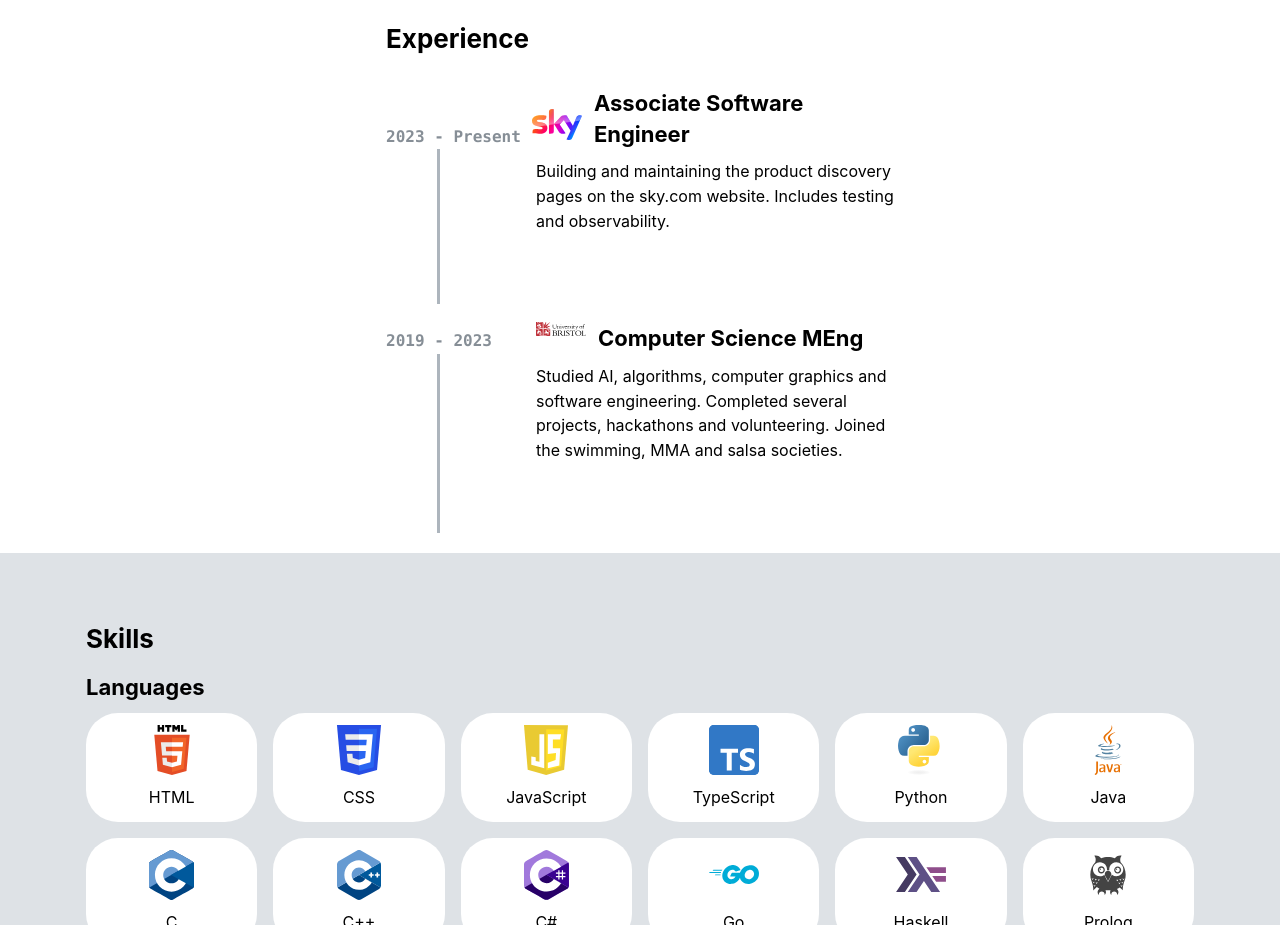
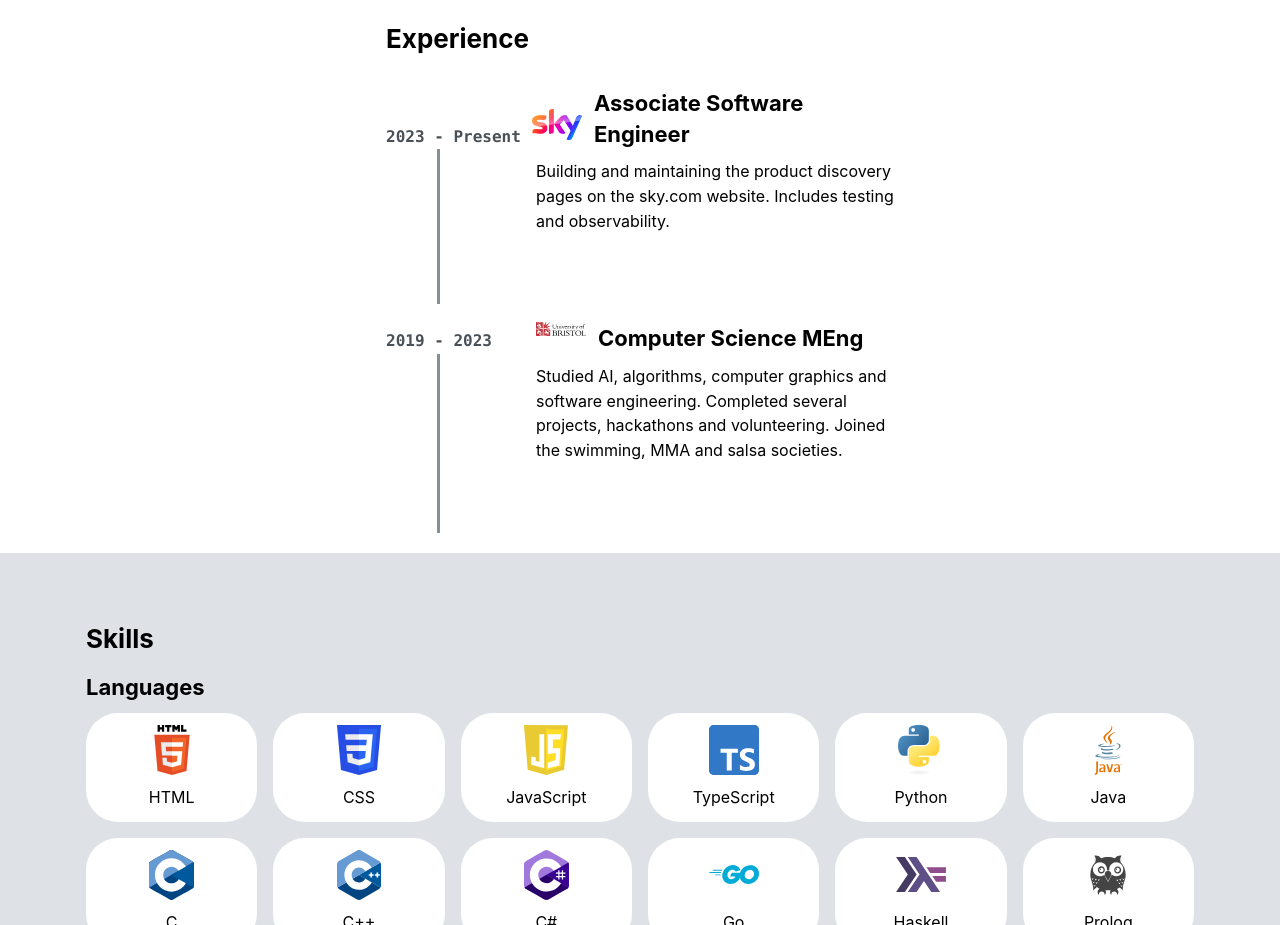
Before and after one commit to PaoloMura/paolomura.github.io, a React (Vite) app: page / in a window 1280 px wide. Shown: the part 1560-2485 px from the top of the page. Built offline with nearby package versions, Linux system fonts and the light colour scheme.

Commit message:
fixed accessibility

```diff
--- a/src/components/experience/Experience.module.css
+++ b/src/components/experience/Experience.module.css
@@ -13,7 +13,7 @@
 
   &::before {
     border-left: 0.2rem solid
-      light-dark(var(--mantine-color-gray-5), var(--mantine-color-dark-3));
+      light-dark(var(--mantine-color-gray-6), var(--mantine-color-dark-3));
     content: "";
     position: absolute;
     left: 51px;
@@ -23,7 +23,7 @@
 
 .years {
   width: 150px;
-  color: light-dark(var(--mantine-color-gray-6), var(--mantine-color-dark-2));
+  color: light-dark(var(--mantine-color-gray-7), var(--mantine-color-dark-2));
   font-weight: 700;
   font-family: var(--mantine-font-family-monospace);
 }
@@ -69,7 +69,7 @@
     display: block;
     height: 70px;
     border-left: 0.2rem solid
-      light-dark(var(--mantine-color-gray-5), var(--mantine-color-dark-3));
+      light-dark(var(--mantine-color-gray-6), var(--mantine-color-dark-3));
     left: 50%;
     position: relative;
     width: 5px;
```
